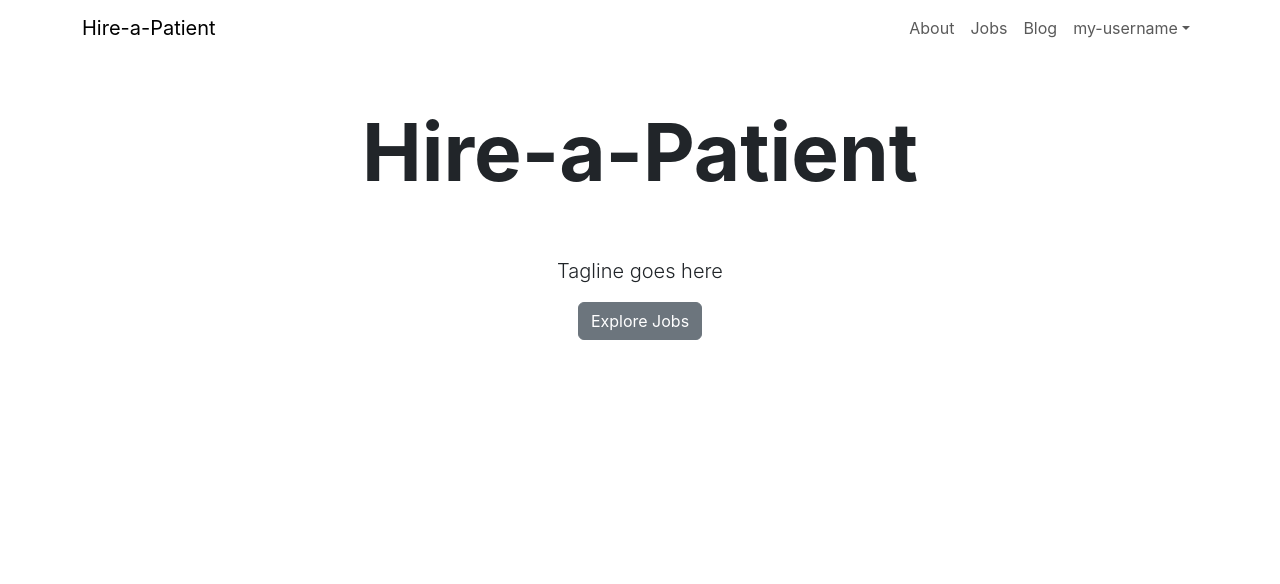
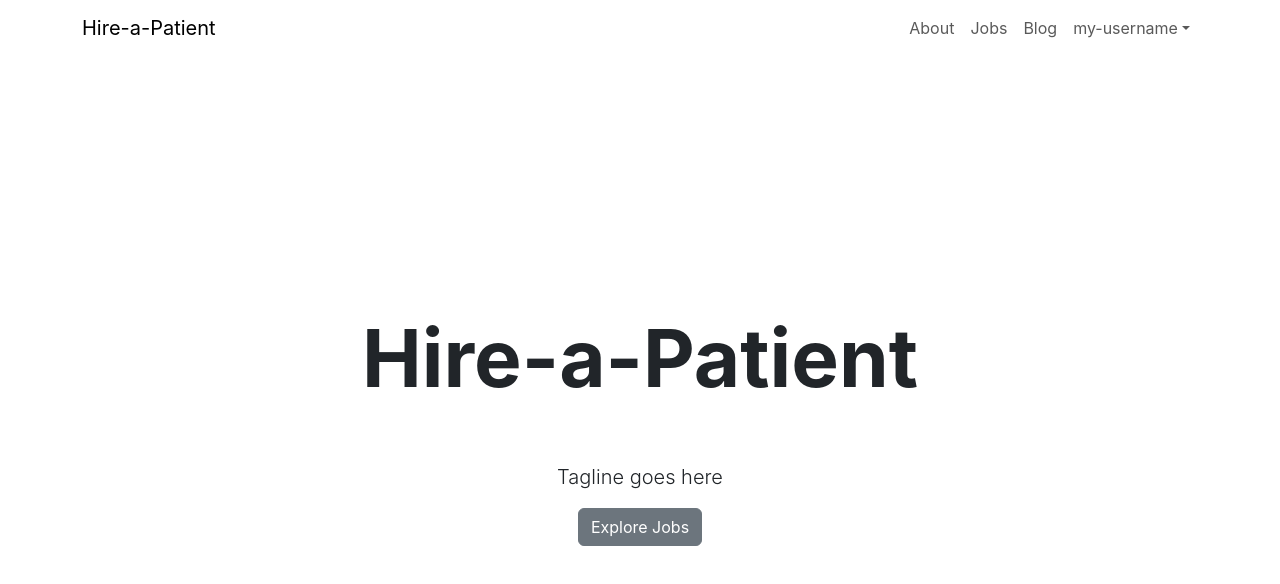
Before and after one commit to hansstanley/kidney-works, a React (Create React App) app: page / in a window 1280 px wide. Shown: the top 584 px of the page. Built offline with nearby package versions, Linux system fonts and the light colour scheme.

Commit message:
centered home screen text

```diff
--- /dev/null
+++ b/src/pages/HomePage/HomePage.css
@@ -0,0 +1,7 @@
+.homescreen {
+    height: calc(100vh - 56px);
+    display: flex;
+    justify-content: center;
+    align-items: center;
+    flex-direction: column;
+}
--- a/src/pages/HomePage/HomePage.tsx
+++ b/src/pages/HomePage/HomePage.tsx
@@ -1,9 +1,11 @@
 import { Button, Container, Stack } from 'react-bootstrap';
 import { NAV_LINKS } from '../../utils/constants';
+import "./HomePage.css";
 
 export default function HomePage() {
 	return (
-		<Container fluid className="text-center py-5">
+		<div className='homescreen'>
+			<Container fluid className="text-center align-items-center">
 				<Stack gap={5}>
 						<h1 className="display-1 fw-bold">Hire-a-Patient</h1>
 						<p className="lead">Tagline goes here</p>
@@ -12,5 +14,6 @@ export default function HomePage() {
 					Explore Jobs
 				</Button>
 			</Container>
+		</div>
 	);
 }
```
Lines whose indentation alone changed are shown as unchanged.
